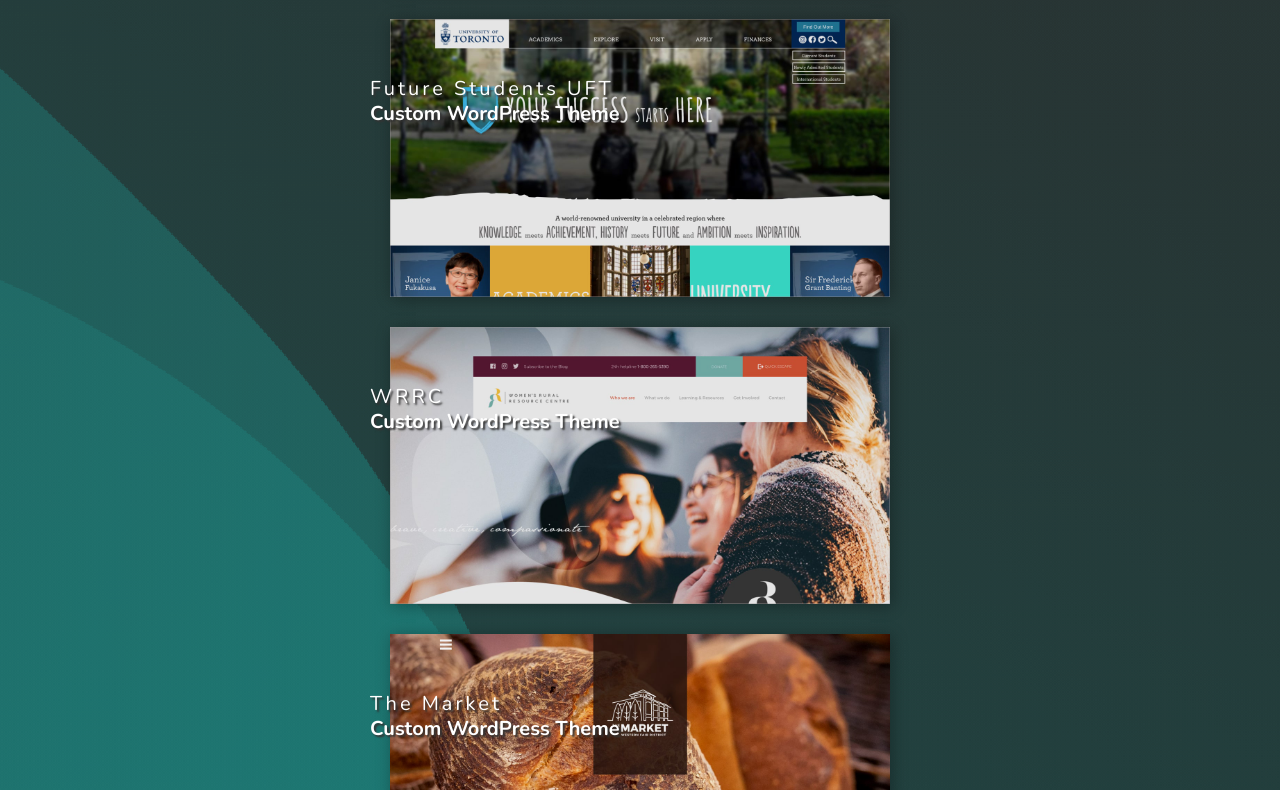
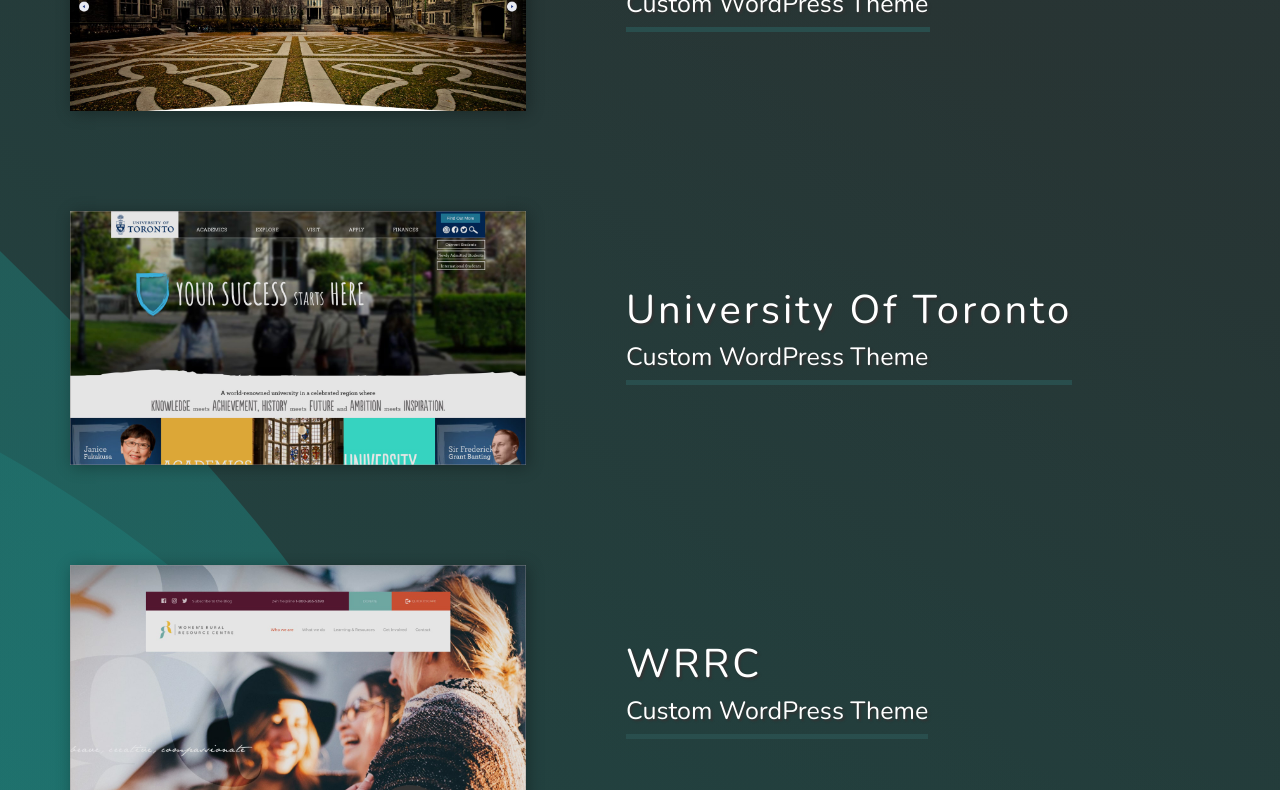
Before and after one commit to sergeycode/gatsby-portfolio, a Gatsby site: page /projects in a window 1280 px wide. Shown: the part 461-1251 px from the top of the page. Built offline with nearby package versions, Linux system fonts and the light colour scheme; Gatsby itself is replaced by a stand-in of ours.

Commit message:
projects

```diff
--- a/data/projects.json
+++ b/data/projects.json
@@ -1,13 +1,13 @@
 [
   {
-    "title": "Future Students UFT",
+    "title": "Trinity College",
     "slug": "future-students-uft",
     "url": "https://www.trinity.utoronto.ca/",
     "image": "./images/trinity-college.jpg",
     "description": "Custom WordPress theme"
   },
   {
-    "title": "Future Students UFT",
+    "title": "University of Toronto",
     "slug": "future-students-uft",
     "url": "https://future.utoronto.ca/",
     "image": "./images/future-utoronto.jpg",
--- a/src/components/projects-card.js
+++ b/src/components/projects-card.js
@@ -4,12 +4,13 @@ import Image from "gatsby-image";
 
 const ProjectsCard = ({ slug, title, description, imageData }) => (
   <div className="card">
-    <Link to={`/${slug}/`}>
+    <Link className="card-image" to={`/${slug}/`}>
       <Image fluid={imageData} alt={title} />
     </Link>
     <Link to={`/${slug}/`} className="card-description">
       <h2 className="card-heading font-xlt">{title}</h2>
       <p className="card-subheading font-b">{description}</p>
+      <div className="card-line"></div>
     </Link>
   </div>
 );
--- a/src/pages/projects.js
+++ b/src/pages/projects.js
@@ -36,13 +36,14 @@ const ProjectsPage = () => {
       <div className="projects page">
         <div className="container">
           <h1 className="projects-heading font-xlt">Projects</h1>
-          {projects.map(({ node: project }) => {
+          {projects.map(({ node: project }, index) => {
             const title = project.title;
             const description = project.description;
             const slug = project.slug;
             const imageData = project.image.childImageSharp.fluid;
             return (
               <ProjectsCard
+                key={index}
                 title={title}
                 description={description}
                 imageData={imageData}
--- a/src/styles/projects.scss
+++ b/src/styles/projects.scss
@@ -1,11 +1,18 @@
 .projects {
-  background: url("/background-projects.svg") repeat-y center/cover;
+  background: url("/background-projects.svg") no-repeat center/cover;
   &-heading {
     color: #fff;
     text-align: center;
     text-transform: uppercase;
     font-size: 1.8rem;
     letter-spacing: 0.3rem;
+    @include screen("sm") {
+      font-size: 2.4rem;
+    }
+    @include screen("xl") {
+      margin: 5rem auto 8rem;
+      font-size: 3.6rem;
+    }
   }
   .card {
     width: 70%;
@@ -13,24 +20,119 @@
     max-width: 50rem;
     position: relative;
     color: #fff;
-    box-shadow: 2px 2px 15px 0 rgba(0, 0, 0, 0.3);
+    @include screen("sm") {
+      margin: 6rem auto 0;
+    }
+    @include screen("xl") {
+      display: flex;
+      align-items: center;
+      width: 100%;
+      max-width: none;
+      margin: 10rem auto 0;
+    }
+    &-image {
+      display: block;
+      box-shadow: 2px 2px 15px 0 rgba(0, 0, 0, 0.3);
+      @include screen("xl") {
+        width: 40%;
+      }
+      @include screen("fhd") {
+        width: 55rem;
+      }
+      &:hover,
+      &:focus {
+        ~ .card-description {
+          .card-line {
+            &:before {
+              @include screen("xl") {
+                transform: translateX(100%);
+              }
+            }
+          }
+        }
+      }
+    }
     &-description {
-      height: 2.2rem;
+      display: flex;
+      flex-direction: column;
+      justify-content: center;
       position: absolute;
-      top: 6rem;
+      top: 0;
+      height: 100%;
       left: -2rem;
-      margin: auto;
       text-shadow: 2px 2px 2px #333;
       text-transform: capitalize;
+      &:hover,
+      &:focus {
+        .card-line {
+          &:before {
+            @include screen("xl") {
+              transform: translateX(100%);
+            }
+          }
+        }
+      }
+      @include screen("sm") {
+        left: -3rem;
+      }
+      @include screen("md") {
+        left: -4.5rem;
+      }
+      @include screen("xl") {
+        position: static;
+        margin-left: 10rem;
+      }
     }
     &-heading {
       font-size: 2rem;
       letter-spacing: 0.3rem;
       line-height: 1;
+      @include screen("sm") {
+        font-size: 2.8rem;
+      }
+      @include screen("md") {
+        font-size: 4rem;
+      }
+      @include screen("xl") {
+        font-size: 4rem;
+      }
     }
     &-subheading {
       font-size: 2rem;
       line-height: 1;
+      @include screen("sm") {
+        font-size: 2.8rem;
+      }
+      @include screen("md") {
+        font-size: 4rem;
+      }
+      @include screen("xl") {
+        font-size: 2.5rem;
+        font-weight: 400;
+        margin-top: 1rem;
+      }
+    }
+    &-line {
+      display: none;
+      @include screen("xl") {
+        display: block;
+        width: 100%;
+        height: 0.5rem;
+        background-color: $color-primary;
+        position: relative;
+        overflow: hidden;
+        &:before {
+          content: "";
+          position: absolute;
+          left: 0;
+          top: 0;
+          width: 100%;
+          height: 100%;
+          background-color: #fff;
+          transform: translateX(-100%);
+          transition: transform 0.5s $cubic-bezier;
+        }
+      }
     }
   }
 }
```
